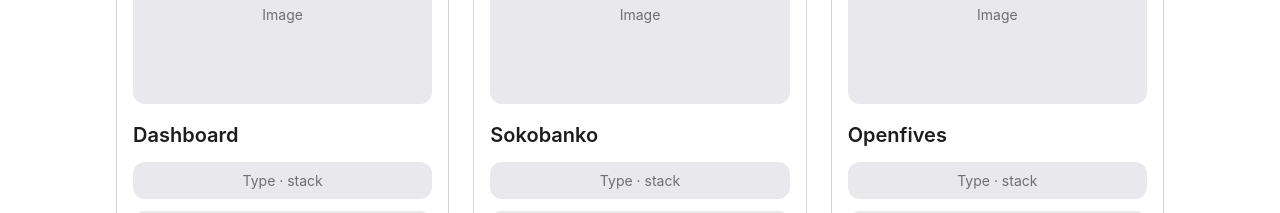
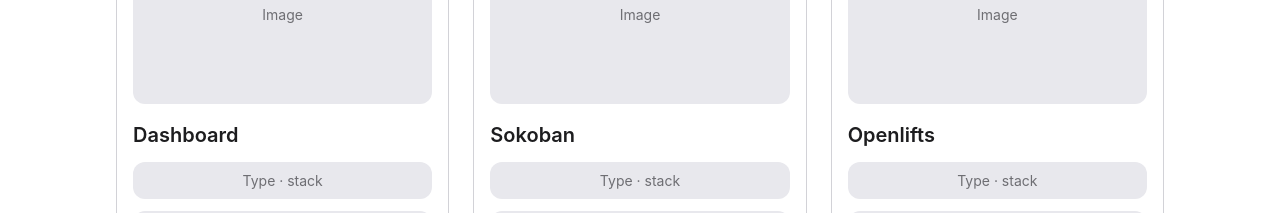
Before and after one commit to vindotski/website, a Next.js app: page / in a window 1280 px wide. Shown: the part 1500-1713 px from the top of the page. Built offline with nearby package versions, Linux system fonts and the light colour scheme.

Commit message:
refactor(samples): rename sokobanko and openfives projects

```diff
--- a/app/_components/Samples.tsx
+++ b/app/_components/Samples.tsx
@@ -2,7 +2,7 @@ import Placeholder from "./Placeholder";
 import { ProjectCard, ProjectGrid } from "./ProjectCards";
 import Section from "./Section";
 
-const samples = ["Dashboard", "Sokobanko", "Openfives"];
+const samples = ["Dashboard", "Sokoban", "Openlifts"];
 
 export default function Samples() {
   return (
```
